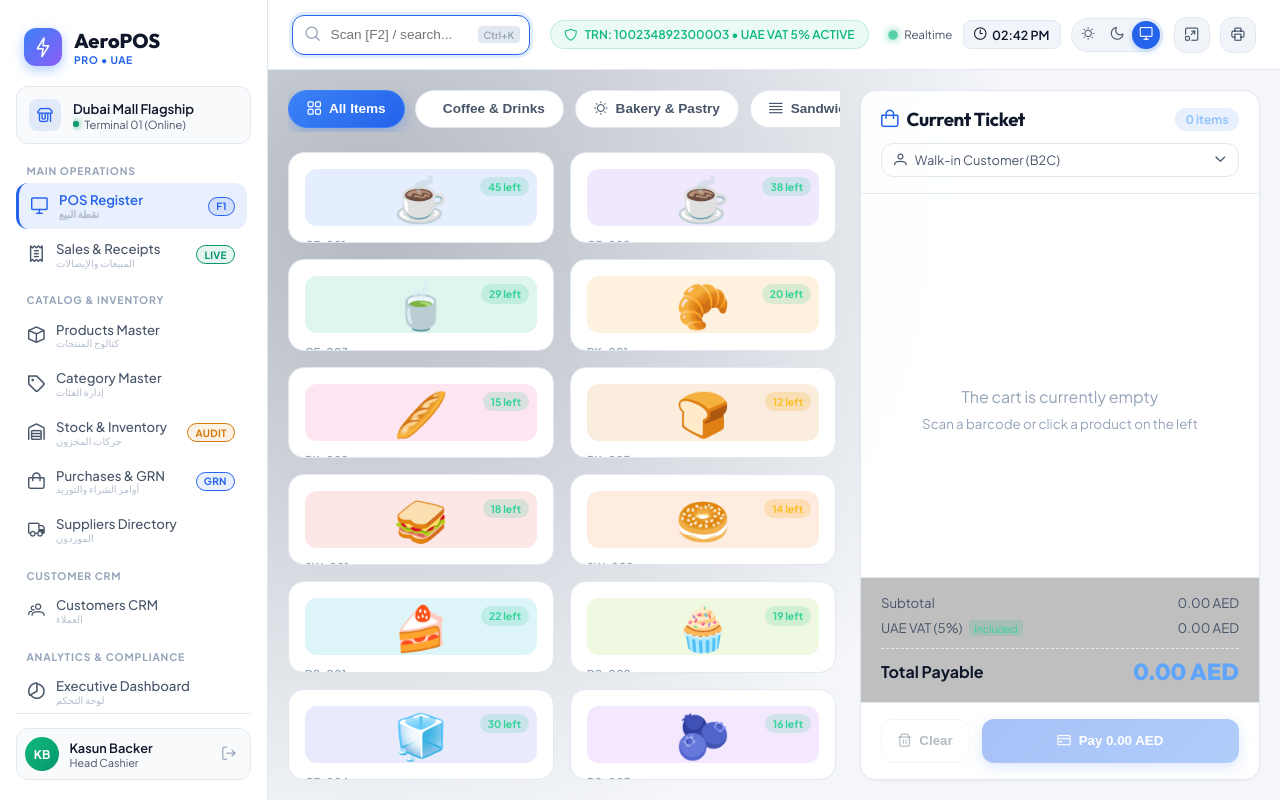
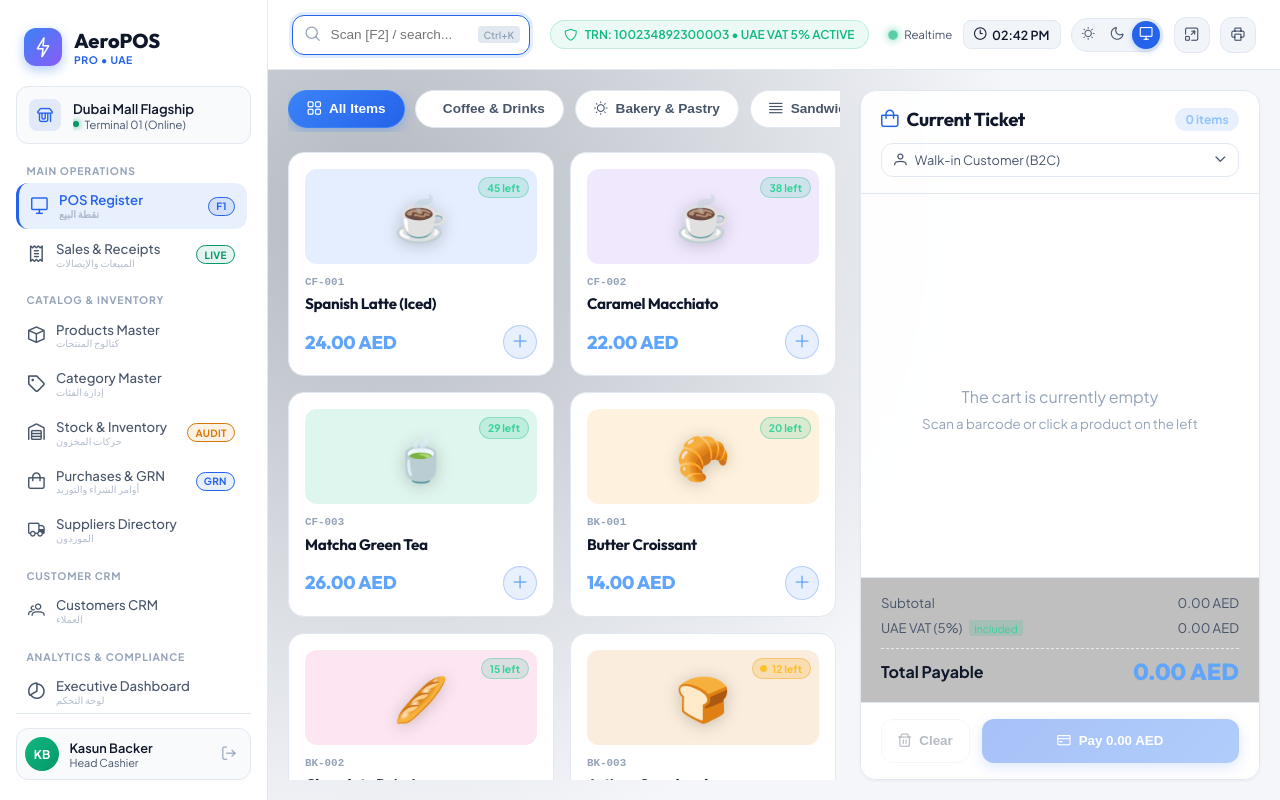
Before and after one commit to BackershanT/pos_app_angular, an Angular app: page /pos in a window 1280 px wide. Built offline with nearby package versions, Linux system fonts and the light colour scheme.

Commit message:
feat: add POS component and product list feature components with styling

```diff
--- a/src/app/features/pos/pos.component.css
+++ b/src/app/features/pos/pos.component.css
@@ -66,112 +66,7 @@
   padding-right: 0.25rem;
 }
 
-.product-card {
-  background: var(--bg-surface);
-  border: 1px solid var(--border);
-  border-radius: var(--radius-lg);
-  padding: 1rem;
-  display: flex;
-  flex-direction: column;
-  gap: 0.75rem;
-  cursor: pointer;
-  transition: all 0.2s cubic-bezier(0.4, 0, 0.2, 1);
-  position: relative;
-  overflow: hidden;
-}
 
-.product-card:hover {
-  transform: translateY(-3px);
-  border-color: rgba(59, 130, 246, 0.4);
-  box-shadow: 0 8px 24px rgba(0, 0, 0, 0.4);
-}
-
-.card-icon-wrapper {
-  height: 95px;
-  border-radius: var(--radius-md);
-  display: flex;
-  align-items: center;
-  justify-content: center;
-  position: relative;
-}
-
-.product-emoji {
-  font-size: 2.75rem;
-}
-
-.stock-badge {
-  position: absolute;
-  top: 0.5rem;
-  right: 0.5rem;
-  background: rgba(16, 185, 129, 0.15);
-  color: #34d399;
-  font-size: 0.65rem;
-  font-weight: 700;
-  padding: 0.2rem 0.5rem;
-  border-radius: var(--radius-full);
-}
-
-.stock-badge.low-stock {
-  background: rgba(245, 158, 11, 0.2);
-  color: #fbbf24;
-}
-
-.card-details {
-  display: flex;
-  flex-direction: column;
-  gap: 0.35rem;
-}
-
-.product-sku {
-  font-size: 0.68rem;
-  font-weight: 600;
-  color: var(--text-dim);
-}
-
-.product-title {
-  font-size: 0.95rem;
-  font-weight: 700;
-  color: var(--text-main);
-  line-height: 1.25;
-}
-
-.card-price-row {
-  display: flex;
-  align-items: center;
-  justify-content: space-between;
-  margin-top: 0.5rem;
-}
-
-.product-price {
-  font-family: var(--font-heading);
-  font-size: 1.15rem;
-  font-weight: 800;
-  color: #60a5fa;
-}
-
-.product-price small {
-  font-size: 0.75rem;
-  color: var(--text-muted);
-}
-
-.add-circle-btn {
-  width: 32px;
-  height: 32px;
-  background: var(--primary-light);
-  border: 1px solid rgba(59, 130, 246, 0.3);
-  color: #60a5fa;
-  border-radius: 50%;
-  display: flex;
-  align-items: center;
-  justify-content: center;
-  font-size: 0.85rem;
-  transition: all 0.2s;
-}
-
-.product-card:hover .add-circle-btn {
-  background: var(--primary);
-  color: #fff;
-}
 
 /* Cart Panel (Right Side) */
 .pos-cart-panel {
@@ -827,28 +722,7 @@
     overflow-y: visible;
   }
 
-  .product-card {
-    padding: 0.65rem;
-    border-radius: var(--radius-md);
-    gap: 0.5rem;
-  }
 
-  .card-icon-wrapper {
-    height: 70px;
-  }
-
-  .product-emoji {
-    font-size: 1.85rem;
-  }
-
-  .product-title {
-    font-size: 0.82rem;
-    line-height: 1.25;
-  }
-
-  .product-price {
-    font-size: 0.95rem;
-  }
 
   /* Cart Panel on Mobile */
   .pos-cart-panel {
--- a/src/app/features/pos/pos.component.html
+++ b/src/app/features/pos/pos.component.html
@@ -43,24 +43,12 @@
     <!-- Products Grid -->
     <div class="products-grid">
       @for (product of filteredProducts(); track product.id) {
-        <div class="product-card" (click)="addToCart(product)">
-          <div class="card-icon-wrapper" [style.background]="product.color + '22'">
-            <span class="product-emoji">{{ product.icon }}</span>
-            <span class="stock-badge" [class.low-stock]="product.stock < 15">
-              {{ product.stock }} left
-            </span>
-          </div>
-          <div class="card-details">
-            <span class="product-sku">{{ product.sku }}</span>
-            <h4 class="product-title">{{ product.name | truncate:24:true }}</h4>
-            <div class="card-price-row">
-              <span class="product-price">{{ product.price | currencyFormat }}</span>
-              <button class="add-circle-btn" title="Add to cart">
-                <i class="pi pi-plus"></i>
-              </button>
-            </div>
-          </div>
-        </div>
+        <app-product-card
+          [product]="product"
+          mode="pos"
+          (selected)="addToCart($event)"
+          (actionClick)="addToCart($event)"
+        />
       } @empty {
         <div class="empty-state">
           <i class="pi pi-search"></i>
--- a/src/app/features/pos/pos.component.ts
+++ b/src/app/features/pos/pos.component.ts
@@ -8,6 +8,8 @@ import { TruncatePipe } from '../../shared/pipes/truncate.pipe';
 import { DateFormatPipe } from '../../shared/pipes/date-format.pipe';
 import { LayoutService } from '../../core/services/layout.service';
 import { inject } from '@angular/core';
+
+import { ProductCardComponent, BaseProductCardInput } from '../../shared/components/product-card/product-card.component';
 
 interface CatalogProduct {
   id: string;
@@ -37,6 +39,7 @@ interface CartItem {
     CurrencyFormatPipe,
     TruncatePipe,
     DateFormatPipe,
+    ProductCardComponent,
   ],
   templateUrl: './pos.component.html',
   styleUrl: './pos.component.css',
@@ -106,16 +109,17 @@ export class PosComponent {
     return tendered > total ? Math.round((tendered - total) * 100) / 100 : 0;
   });
 
-  addToCart(product: CatalogProduct) {
+  addToCart(product: BaseProductCardInput | CatalogProduct) {
+    const fullProduct = this.products.find(p => String(p.id) === String(product.id)) || (product as CatalogProduct);
     const current = this.cart();
-    const existingIndex = current.findIndex(item => item.product.id === product.id);
+    const existingIndex = current.findIndex(item => String(item.product.id) === String(fullProduct.id));
 
     if (existingIndex > -1) {
       const updated = [...current];
       updated[existingIndex].quantity += 1;
       this.cart.set(updated);
     } else {
-      this.cart.set([...current, { product, quantity: 1, discount: 0 }]);
+      this.cart.set([...current, { product: fullProduct, quantity: 1, discount: 0 }]);
     }
   }
 
--- a/src/app/features/products/product-list.component.ts
+++ b/src/app/features/products/product-list.component.ts
@@ -2,6 +2,7 @@ import { Component, computed, signal } from '@angular/core';
 import { CommonModule } from '@angular/common';
 import { FormControl, FormGroup, ReactiveFormsModule, Validators } from '@angular/forms';
 import { PaginationComponent } from '../../shared/components/pagination/pagination.component';
+import { ProductCardComponent } from '../../shared/components/product-card/product-card.component';
 
 export interface ProductItem {
   id: string;
@@ -14,12 +15,14 @@ export interface ProductItem {
   taxRate: number;
   stock: number;
   isActive: boolean;
+  icon?: string;
+  color?: string;
 }
 
 @Component({
   selector: 'app-product-list',
   standalone: true,
-  imports: [CommonModule, ReactiveFormsModule, PaginationComponent],
+  imports: [CommonModule, ReactiveFormsModule, PaginationComponent, ProductCardComponent],
   templateUrl: './product-list.component.html',
   styleUrl: './product-list.component.css',
 })
@@ -29,6 +32,8 @@ export class ProductListComponent {
   currentPage = signal<number>(1);
   pageSize = signal<number>(10);
   isAddModalOpen = signal<boolean>(false);
+  editingProduct = signal<ProductItem | null>(null);
+  viewMode = signal<'grid' | 'table'>('grid');
 
   categories = ['all', 'Beverages', 'Bakery', 'Main Meals', 'Desserts'];
 
@@ -91,7 +96,12 @@ export class ProductListComponent {
     this.currentPage.set(1);
   }
 
+  setViewMode(mode: 'grid' | 'table') {
+    this.viewMode.set(mode);
+  }
+
   openAddModal() {
+    this.editingProduct.set(null);
     this.productForm.reset({
       category: 'Beverages',
       costPrice: 10,
@@ -101,14 +111,50 @@ export class ProductListComponent {
     this.isAddModalOpen.set(true);
   }
 
+  openEditModal(item: any) {
+    const product = this.products().find((p) => String(p.id) === String(item.id)) || (item as ProductItem);
+    this.editingProduct.set(product);
+    this.productForm.setValue({
+      name: product.name,
+      sku: product.sku,
+      barcode: product.barcode,
+      category: product.category,
+      costPrice: product.costPrice,
+      sellingPrice: product.sellingPrice,
+      stock: product.stock,
+    });
+    this.isAddModalOpen.set(true);
+  }
+
   closeAddModal() {
     this.isAddModalOpen.set(false);
+    this.editingProduct.set(null);
   }
 
   saveProduct() {
     if (this.productForm.invalid) return;
 
     const val = this.productForm.value;
+    const editing = this.editingProduct();
+
+    if (editing) {
+      this.products.update((current) =>
+        current.map((p) =>
+          p.id === editing.id
+            ? {
+                ...p,
+                name: val.name!,
+                sku: val.sku!,
+                barcode: val.barcode!,
+                category: val.category!,
+                costPrice: Number(val.costPrice),
+                sellingPrice: Number(val.sellingPrice),
+                stock: Number(val.stock),
+              }
+            : p
+        )
+      );
+    } else {
       const newProduct: ProductItem = {
         id: String(Date.now()),
         name: val.name!,
@@ -121,8 +167,9 @@ export class ProductListComponent {
         stock: Number(val.stock),
         isActive: true,
       };
+      this.products.update((current) => [newProduct, ...current]);
+    }
 
-    this.products.update((current) => [newProduct, ...current]);
     this.closeAddModal();
   }
 }
```
Also changed, not shown: src/app/features/products/product-list.component.html (+72 -5 lines). Lines whose indentation alone changed are shown as unchanged.
